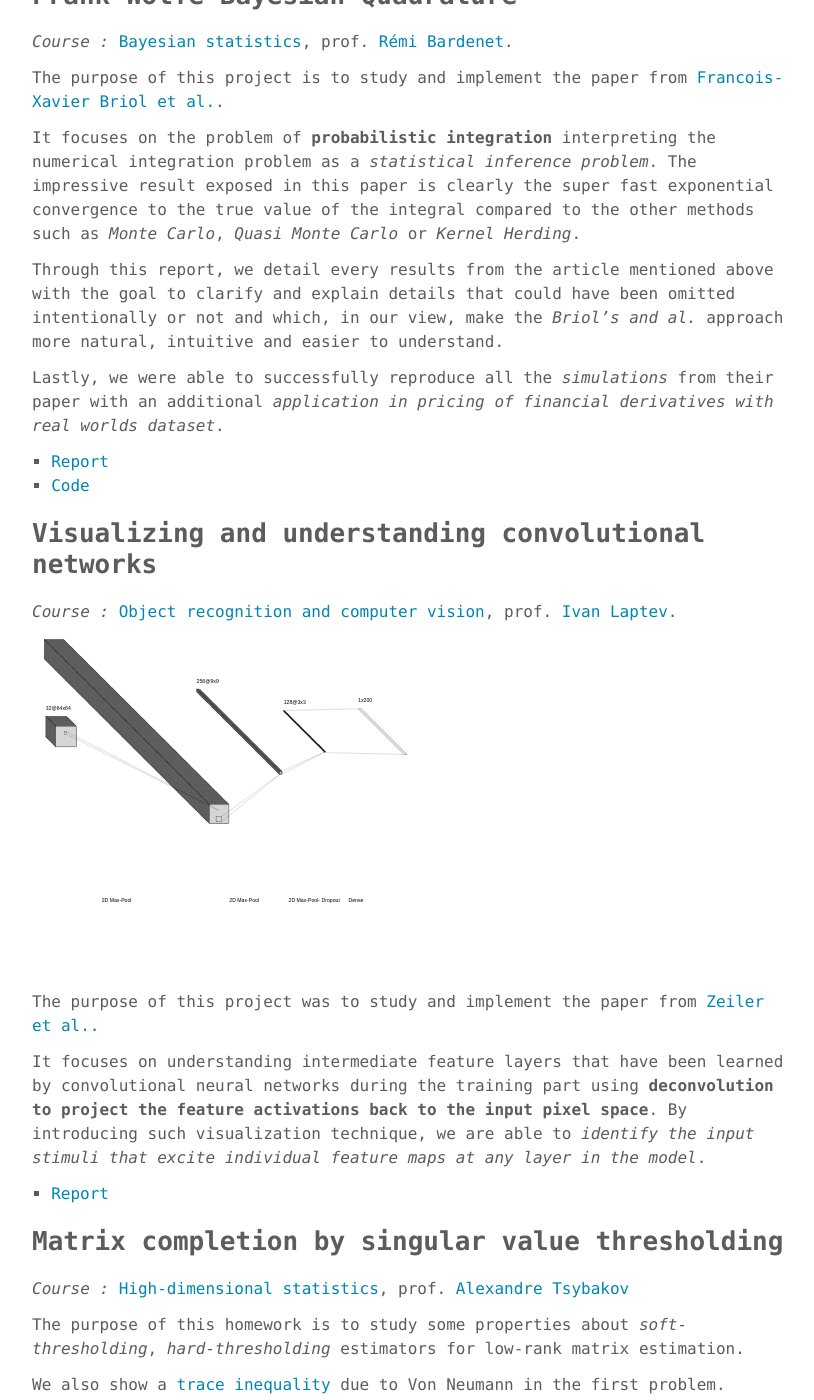
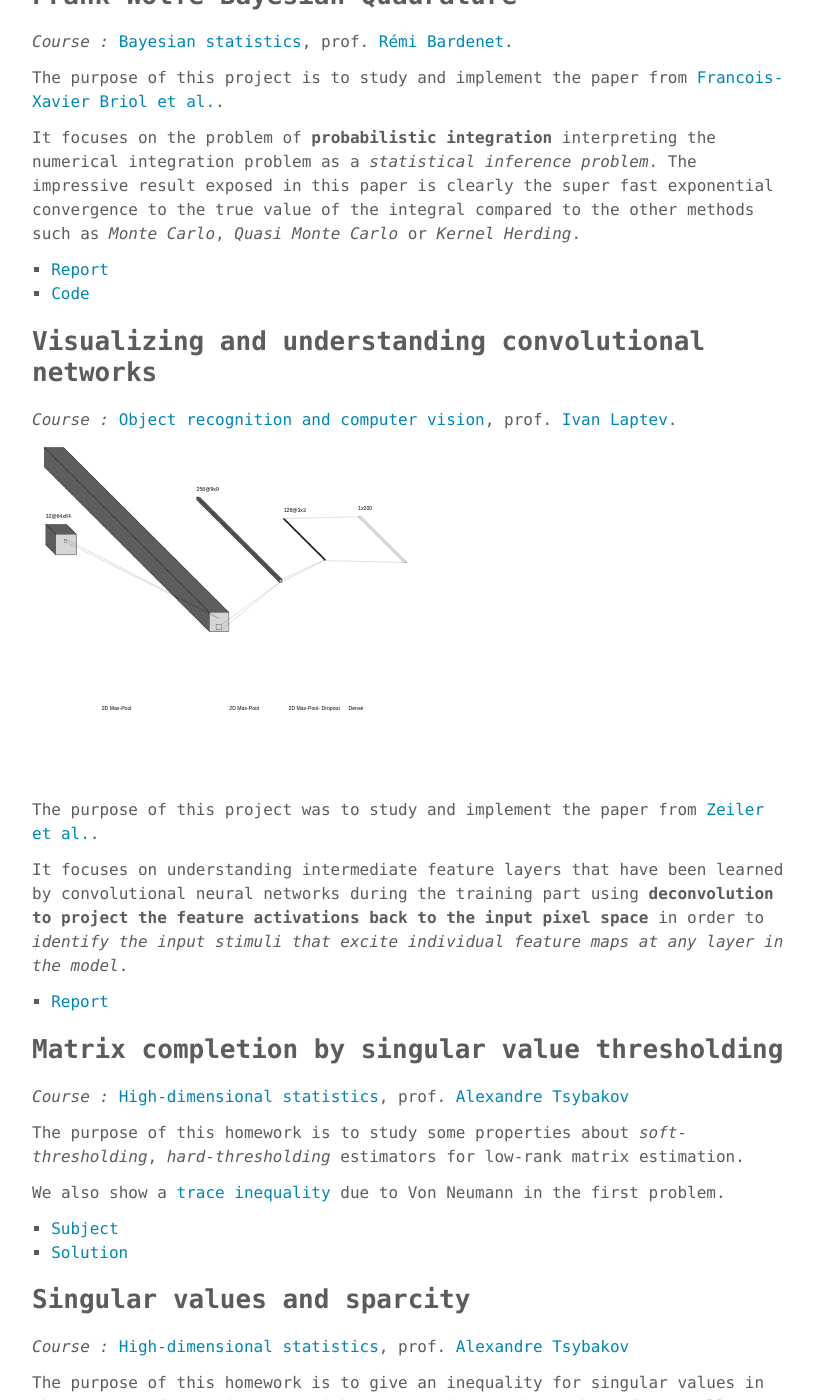
Before and after one commit to ncloarec/ncloarec.github.io, a Jekyll site: the page built from projects.md, in a window 1280 px wide and 1400 px high, scrolled down 261 px. Shown: the whole window, without its empty margins (232-1046 px from the left). Built offline with Jekyll 4.4.1, drawn with Linux system fonts in a browser that asks for light colours.

Commit message:
remove some description

```diff
--- a/projects.md
+++ b/projects.md
@@ -17,12 +17,6 @@ It focuses on the problem of **probabilistic integration** interpreting the nume
  exposed in this paper is clearly the super fast exponential convergence to the true value of the integral compared to the other methods such as *Monte Carlo*, *Quasi Monte
  Carlo* or *Kernel Herding*.
 
-
- Through this report, we detail every results from the article mentioned above with the goal to clarify and explain details that could have been omitted intentionally or not and which, in our view, make the *Briol’s and al.* approach more natural, intuitive and easier to understand.
-
-
- Lastly, we were able to successfully reproduce all the *simulations* from their paper with an additional *application in pricing of financial derivatives with real worlds dataset*.
-
 * [Report](../PDF/projects/FWBQ_report.pdf)
 * [Code](https://github.com/ncloarec/FWBQ_notebooks)
 
@@ -33,8 +27,7 @@ It focuses on the problem of **probabilistic integration** interpreting the nume
 ![Architecture of the CNN used for the tests on Tiny ImageNet database from Standford University](/assets/images/architecture.svg)
 The purpose of this project was to study and implement the paper from [Zeiler et al.](https://arxiv.org/abs/1311.2901).
 
-It focuses on understanding intermediate feature layers that have been learned by convolutional neural networks during the training part using **deconvolution to project the feature activations back to the input pixel space**. By introducing such visualization technique, we are able to *identify the input stimuli that excite individual feature maps at any layer in the model*.
-
+It focuses on understanding intermediate feature layers that have been learned by convolutional neural networks during the training part using **deconvolution to project the feature activations back to the input pixel space** in order to *identify the input stimuli that excite individual feature maps at any layer in the model*.
 
 * [Report](../PDF/projects/Deconv_net_report.pdf)
 
```
